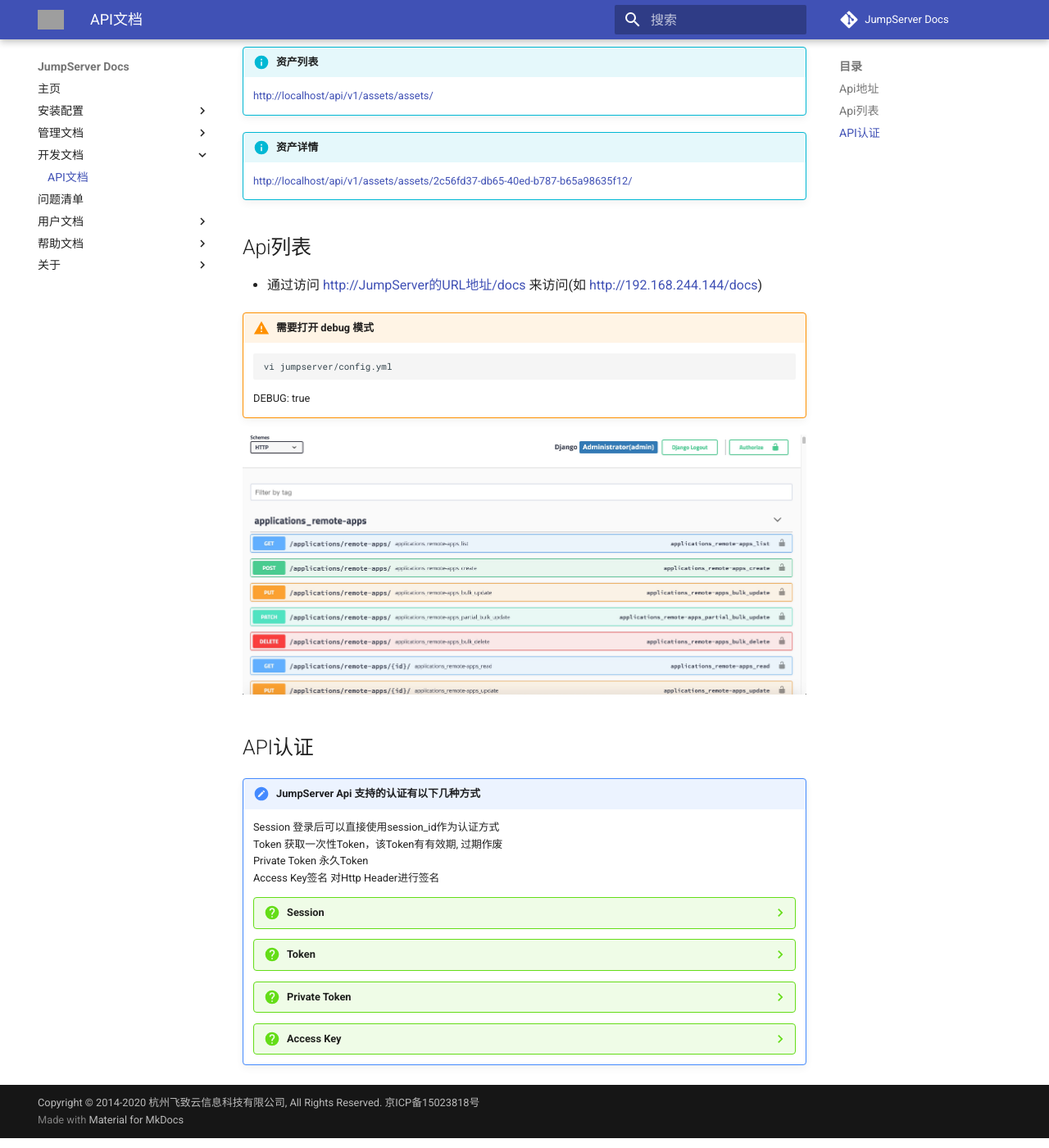
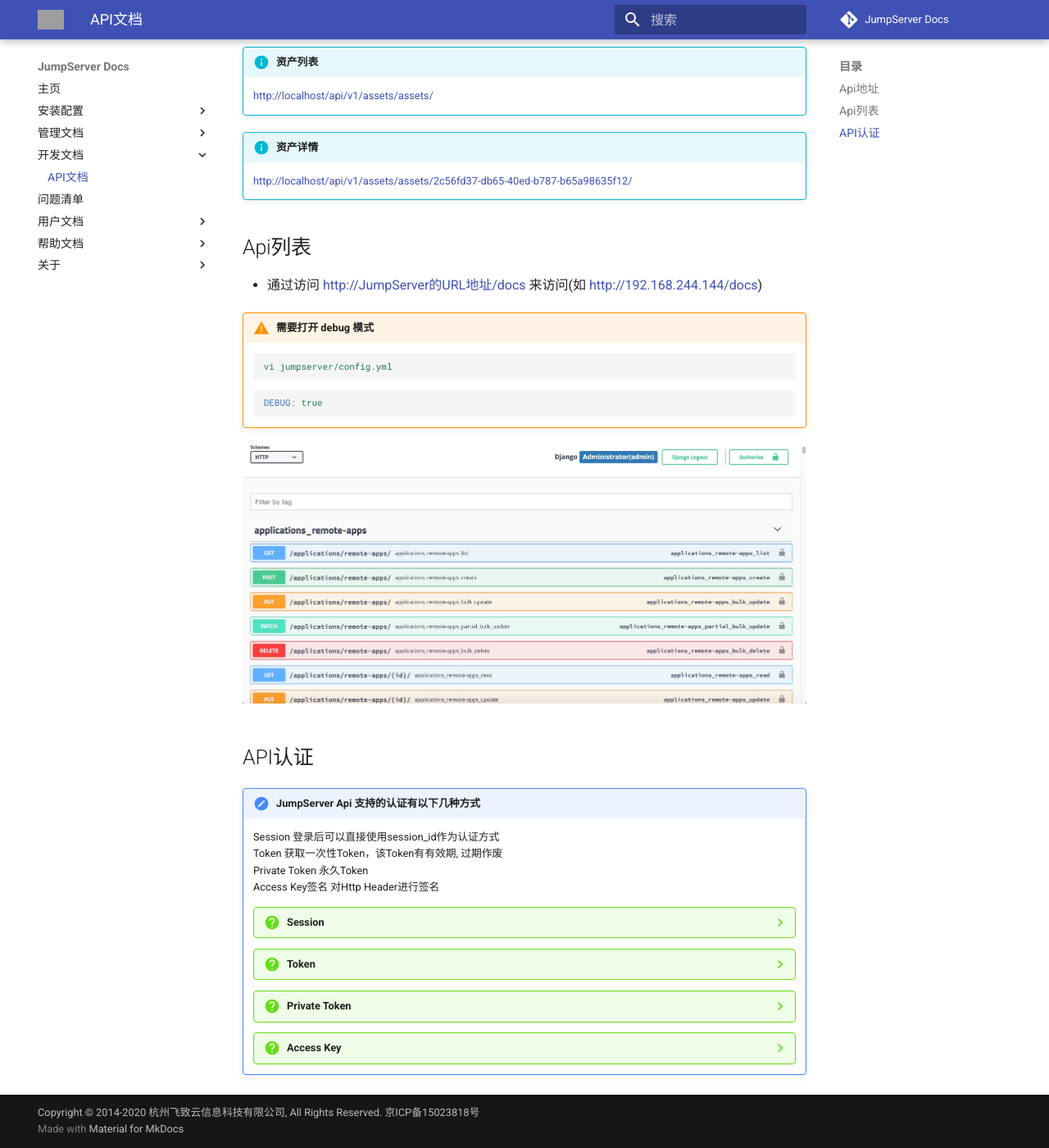
Before and after one commit to wojiushixiaobai/jms_docs, an MkDocs documentation site: the page built from docs/dev/rest_api.md, in a window 1280 px wide and 1400 px high, scrolled down 253 px. Shown: the whole window at 82% size. Built offline with MkDocs 1.6.1 and Material for MkDocs 9.7.7, drawn with Linux system fonts in a browser that asks for light colours; comment, search, counter and statistics services are not loaded; some of the changed text lies outside the part shown; grey boxes are pictures that could not be loaded.

Commit message:
[Update]更新

````diff
--- a/docs/dev/rest_api.md
+++ b/docs/dev/rest_api.md
@@ -16,10 +16,12 @@
 - 通过访问 http://JumpServer的URL地址/docs 来访问(如 http://192.168.244.144/docs)
 
 !!! warning "需要打开 debug 模式"
-    ```
+    ```yaml
     vi jumpserver/config.yml
     ```
+    ```yaml
     DEBUG: true
+    ```
 
 ![api_swagger](../img/api_swagger.jpg)
 
@@ -35,11 +37,13 @@
         用户通过页面后登录，cookie中会存在 sessionid, 请求时同样把sessionid放到 cookie中
     ??? question "Token"
         使用账号密码调用 Api获取token，如果启用了MFA，则需要两步验证
-        ```
-        curl -X POST http://localhost/api/v1/authentication/auth/ -H 'Content-Type: application/json' -d '{"username": "admin", "password": "admin"}'
+        ```sh
+        curl -X POST http://localhost/api/v1/authentication/auth/ \
+             -H 'Content-Type: application/json' \
+             -d '{"username": "admin", "password": "admin"}'
         ```
         代码:
-        ```
+        ```python
         import requests
         import json
         from pprint import
@@ -60,7 +64,7 @@
         get_user_info()
         ```
     ??? question "Private Token"
-        ```
+        ```sh
         source /opt/py3/bin/activate
         cd /opt/jumpserver/apps
         python manage.py shell << EOF
@@ -70,30 +74,31 @@
         EOF
         ```
         如果生成报错, 表示已经存在 private_token, 直接获取即可
-        ```
-        python manage.py shell << EOF
+        ```python
         u.private_token
         ```
     ??? question "Access Key"
         Access key 签名机制是为了安全， IETF 发布的法案 [详见此处](https://tools.ietf.org/html/draft-cavage-http-signatures-08)
         认证的原理是:
-            - 用户有一个 access key, key有ID(keyId)和密钥(keySecret), 这个key是预生成的，请求者和服务器都知晓
-            - 用户请求时 将请求的 地址、请求方法、时间等使用 密钥(某种对称算法)进行加密，作为签名 连同 keyId 一同放到 header 中发给服务器
-                ```
-                Authorization: Signature keyId="Test",algorithm="rsa-sha256",
-                signature="jKyvPcxB4JbmYY4mByyBY7cZfNl4OW9HpFQlG7N4YcJPteKTu4MW
-                CLyk+gIr0wDgqtLWf9NLpMAMimdfsH7FSWGfbMFSrsVTHNTk0rK3usrfFnti1dx
-                sM4jl0kYJCKTGI/UWkqiaxwNiKqGcdlEDrTcUhhsFsOIo8VhddmZTZ8w="
-                ```
-            - 服务器收到请求后，根据 keyId从数据库中取到keySecret, 解密签名，比对 签名内容和请求的字段是否一致，如果一致，认证成功，否则失败
-        ??? note "python 使用 requests 请求示例"
+
+            用户有一个 access key, key有ID(keyId)和密钥(keySecret), 这个key是预生成的，请求者和服务器都知晓
+
+            用户请求时 将请求的 地址、请求方法、时间等使用 密钥(某种对称算法)进行加密，作为签名 连同 keyId 一同放到 header 中发给服务器
+            Authorization: Signature keyId="Test",algorithm="rsa-sha256",
+            signature="jKyvPcxB4JbmYY4mByyBY7cZfNl4OW9HpFQlG7N4YcJPteKTu4MW
+            CLyk+gIr0wDgqtLWf9NLpMAMimdfsH7FSWGfbMFSrsVTHNTk0rK3usrfFnti1dx
+            sM4jl0kYJCKTGI/UWkqiaxwNiKqGcdlEDrTcUhhsFsOIo8VhddmZTZ8w="
+
+            服务器收到请求后，根据 keyId从数据库中取到keySecret, 解密签名，比对 签名内容和请求的字段是否一致，如果一致，认证成功，否则失败
+
+        !!! note "python 使用 requests 请求示例"
             安装依赖
-            ```
+            ```sh
             pip install requests drf-httpsig
             python
             ```
             代码
-            ```
+            ```python
             import requests
             from httpsig.requests_auth import HTTPSignatureAuth
 
````
